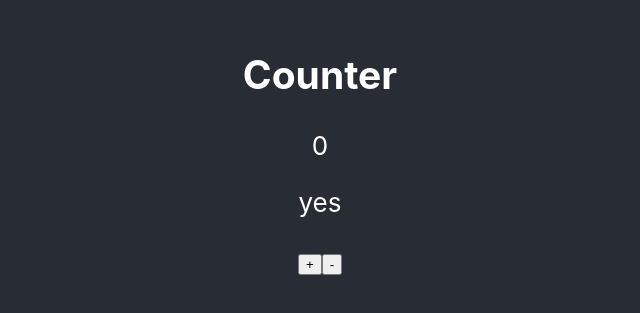
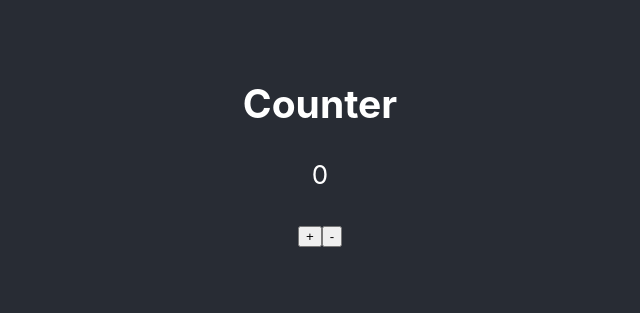
Before and after one commit to ChaejinE/Toy-Project, a React (Create React App) app in the folder cicd-demo-app/hello-frontend/: page / in a window 1280 px wide. Shown: the part 253-566 px from the top of the page, without its empty margins (320-960 px from the left). Built offline with nearby package versions, Linux system fonts and the light colour scheme.

Commit message:
cicd test

```diff
--- a/cicd-demo-app/hello-frontend/src/components/counter.js
+++ b/cicd-demo-app/hello-frontend/src/components/counter.js
@@ -15,7 +15,6 @@ export default function Counter() {
         <div>
             <h2>Counter</h2>
             <p>{count}</p>
-            <p>yes</p>
             <button onClick={handleIncrement}>+</button>
             <button onClick={handleDecrement}>-</button>
         </div>
```
